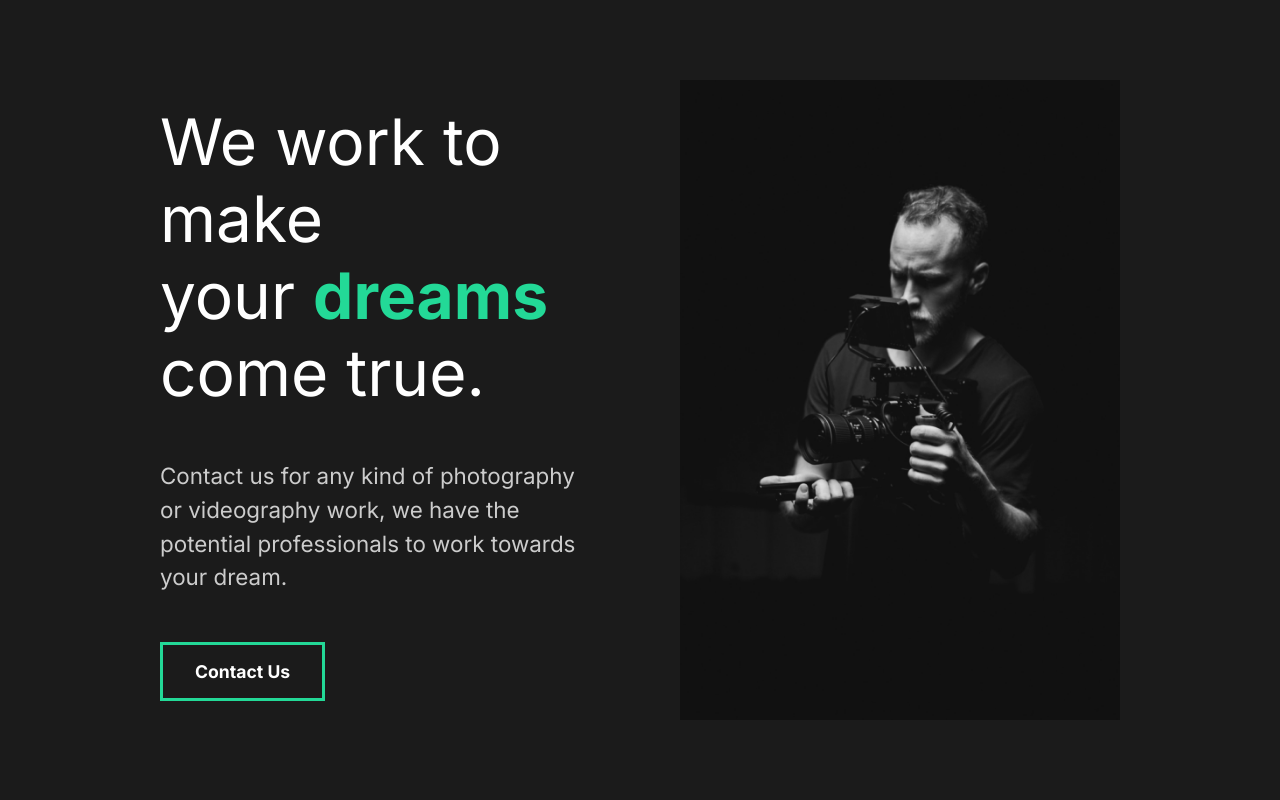
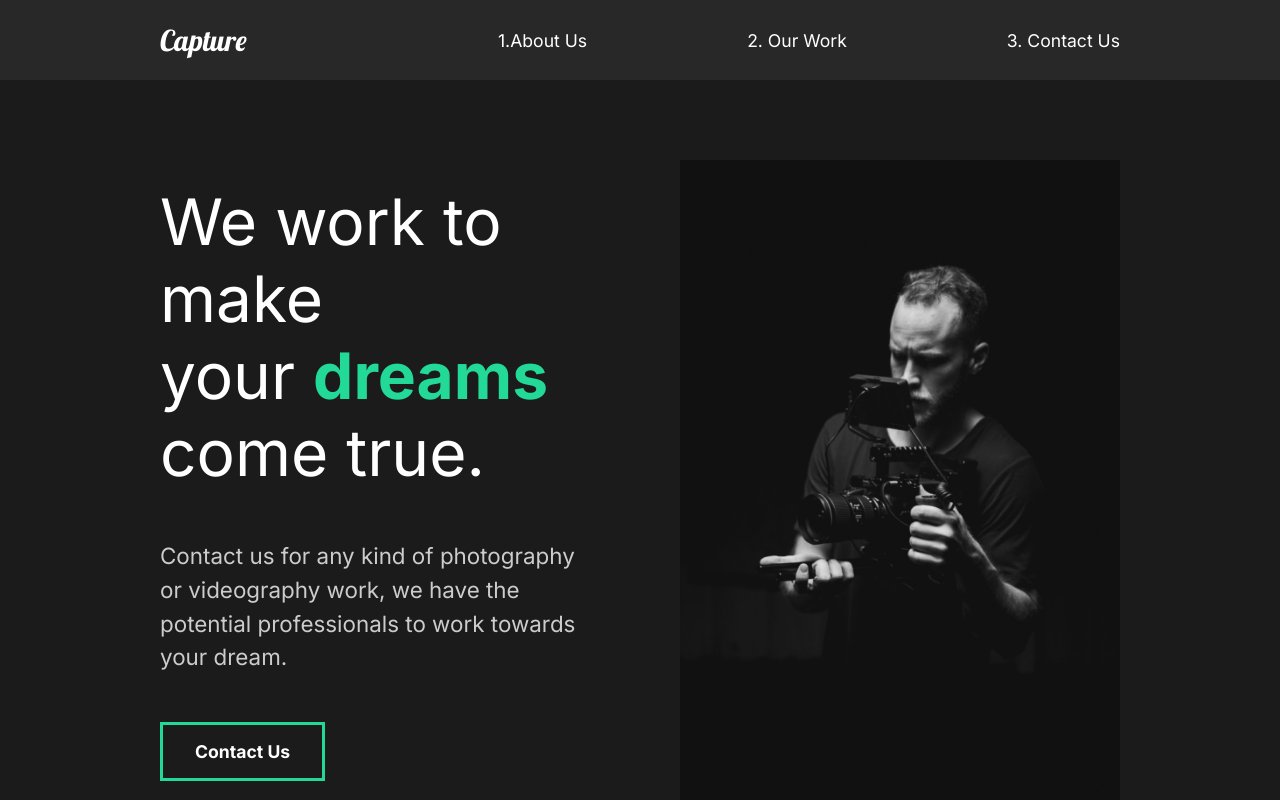
Before and after one commit to anshumanxda/react-practice-portfolio, a React (Create React App) app: page / in a window 1280 px wide. Shown: the top 800 px of the page. Built offline with nearby package versions, Linux system fonts and the light colour scheme.

Commit message:
Added Nav bar

```diff
--- a/src/App.js
+++ b/src/App.js
@@ -1,9 +1,10 @@
 import AboutUs from "./pages/AboutUs";
 import GlobalStyle from "./comonents/GlobalStyle";
-
+import Nav from "./comonents/Nav";
 function App() {
   return (
     <div className="App">
+      <Nav />
       <GlobalStyle />
       <AboutUs />
     </div>
--- /dev/null
+++ b/src/comonents/Nav.js
@@ -0,0 +1,55 @@
+import React from "react";
+import styled from "styled-components";
+
+const Nav = () => {
+  return (
+    <StyledNav>
+      <h1>
+        <a id="Logo" href="#">
+          Capture
+        </a>
+      </h1>
+      <ul>
+        <li>
+          <a href="#">1.About Us</a>
+        </li>
+        <li>
+          <a href="#">2. Our Work</a>
+        </li>
+        <li>
+          <a href="#">3. Contact Us</a>
+        </li>
+      </ul>
+    </StyledNav>
+  );
+};
+
+const StyledNav = styled.nav`
+  min-height: 10vh;
+  display: flex;
+  margin: auto;
+  justify-content: space-between;
+  align-items: center;
+  padding: 1rem 10rem;
+  background: #282828;
+  a {
+    color: white;
+    text-decoration: none;
+  }
+  ul {
+    display: flex;
+    list-style: none;
+  }
+  #Logo {
+    font-size: 1.8rem;
+    font-family: "Lobster", cursive;
+    font-weight: lighter;
+  }
+
+  li {
+    padding-left: 10rem;
+    position: relative;
+  }
+`;
+
+export default Nav;
```
